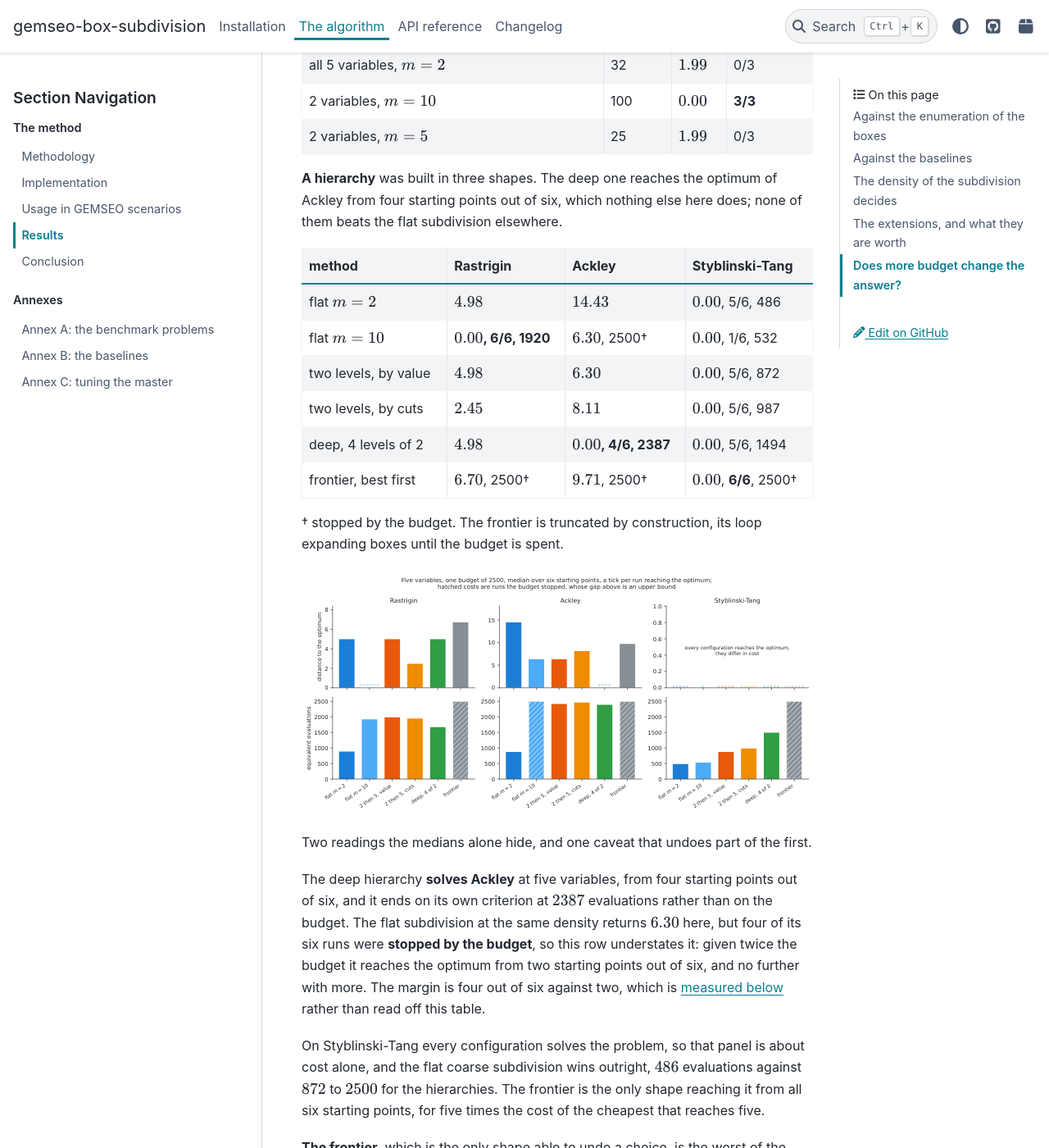
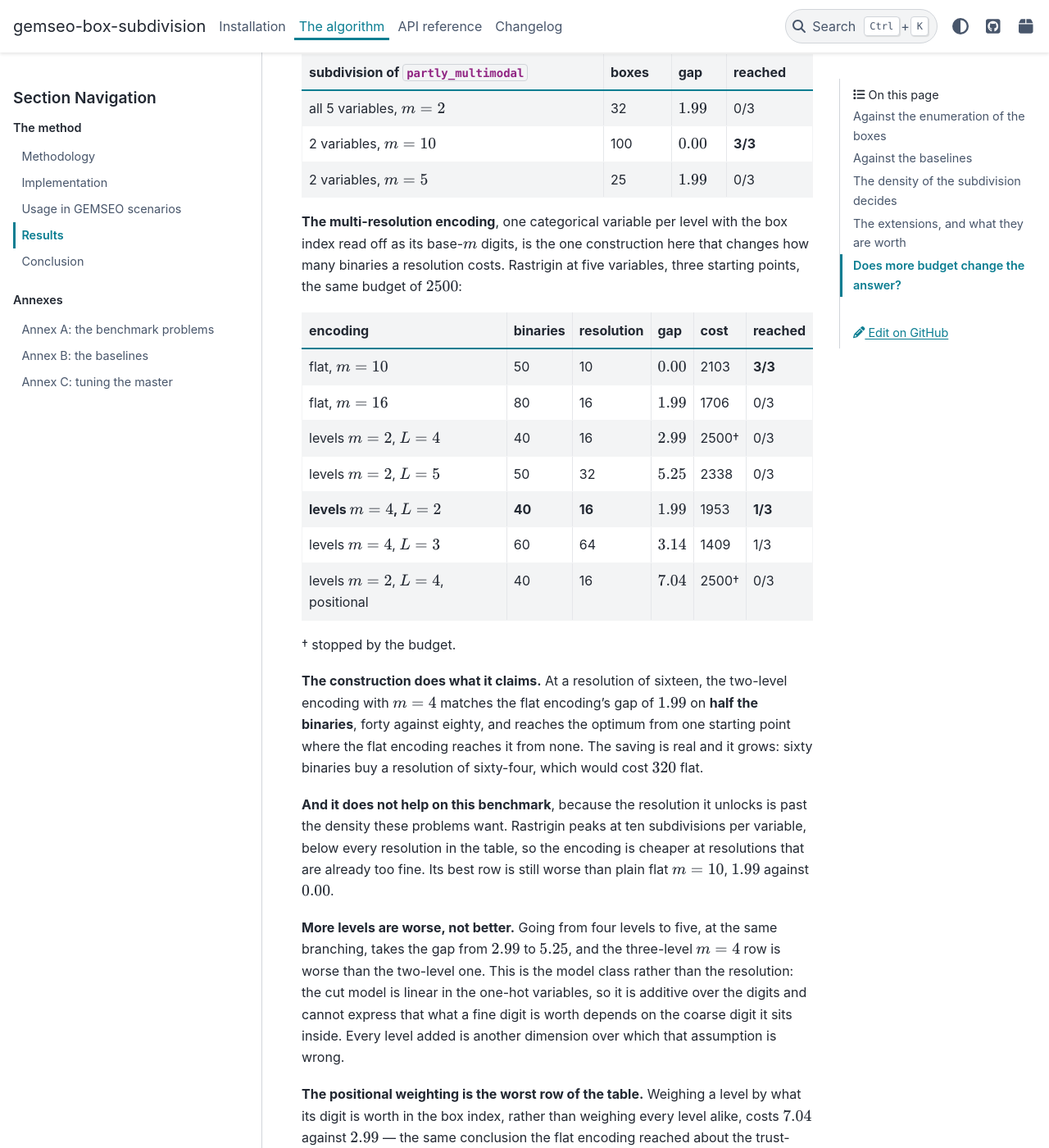
Before and after one commit to SimoneConiglio/Optimization-algorithms, a Sphinx documentation site: the page built from docs/algorithm/benchmark.md, in a window 1280 px wide and 1400 px high, scrolled down 6242 px. Shown: the whole window at 82% size. Built offline with Sphinx 7.4.7 and the PyData theme 0.15.4, drawn with Linux system fonts in a browser that asks for light colours; some of the changed text lies outside the part shown.

Commit message:
Present the multi-resolution encoding in the results
At a resolution of sixteen the two-level encoding matches the flat one's gap on
half the binaries and reaches the optimum from one starting point where the flat
encoding reaches it from none, so the construction does what it claims. It still
loses to plain flat m=10, the resolution it makes affordable being past the
density this benchmark wants, and adding levels makes it worse rather than
better, the cut model being additive over the digits.

```diff
--- a/docs/algorithm/benchmark.md
+++ b/docs/algorithm/benchmark.md
@@ -197,10 +197,13 @@ a gap of $1.00$ and two starting points out of six to a solve from all six.
 
 ## The extensions, and what they are worth
 
-Three extensions were built on top of the method and measured at equal budget,
-five variables, six starting points, $2500$ equivalent evaluations. None of them
-becomes a default, and each says something about where the method's difficulty
-lies. The sweeps behind these numbers are in [annex C](tuning.md).
+Four extensions were built on top of the method and measured at equal budget,
+five variables, $2500$ equivalent evaluations. None of them becomes a default,
+and each says something about where the method's difficulty lies: subdividing
+some variables only, the multi-resolution encoding, the hierarchies, and the
+scores that rank a box. They are derived in
+[the methodology](methodology.md#one-master-several-levels-the-multi-resolution-encoding)
+and the sweeps behind them are in [annex C](tuning.md).
 
 **Subdividing some variables only** wins where the multimodality is concentrated
 and loses where it is not, which is the requirement of the method restated: a
@@ -211,6 +214,49 @@ variable left out keeps all of its basins inside every box.
 | all 5 variables, $m=2$ | 32 | $1.99$ | 0/3 |
 | 2 variables, $m=10$ | 100 | **$0.00$** | **3/3** |
 | 2 variables, $m=5$ | 25 | $1.99$ | 0/3 |
+
+**The multi-resolution encoding**, one categorical variable per level with the
+box index read off as its base-$m$ digits, is the one construction here that
+changes how many binaries a resolution costs. Rastrigin at five variables, three
+starting points, the same budget of $2500$:
+
+| encoding | binaries | resolution | gap | cost | reached |
+|----------|----------|------------|-----|------|---------|
+| flat, $m=10$ | 50 | 10 | **$0.00$** | 2103 | **3/3** |
+| flat, $m=16$ | 80 | 16 | $1.99$ | 1706 | 0/3 |
+| levels $m=2$, $L=4$ | 40 | 16 | $2.99$ | 2500† | 0/3 |
+| levels $m=2$, $L=5$ | 50 | 32 | $5.25$ | 2338 | 0/3 |
+| **levels $m=4$, $L=2$** | **40** | **16** | **$1.99$** | 1953 | **1/3** |
+| levels $m=4$, $L=3$ | 60 | 64 | $3.14$ | 1409 | 1/3 |
+| levels $m=2$, $L=4$, positional | 40 | 16 | $7.04$ | 2500† | 0/3 |
+
+† stopped by the budget.
+
+**The construction does what it claims.** At a resolution of sixteen, the
+two-level encoding with $m=4$ matches the flat encoding's gap of $1.99$ on
+**half the binaries**, forty against eighty, and reaches the optimum from one
+starting point where the flat encoding reaches it from none. The saving is real
+and it grows: sixty binaries buy a resolution of sixty-four, which would cost
+$320$ flat.
+
+**And it does not help on this benchmark**, because the resolution it unlocks is
+past the density these problems want. Rastrigin peaks at ten subdivisions per
+variable, below every resolution in the table, so the encoding is cheaper at
+resolutions that are already too fine. Its best row is still worse than plain
+flat $m=10$, $1.99$ against $0.00$.
+
+**More levels are worse, not better.** Going from four levels to five, at the
+same branching, takes the gap from $2.99$ to $5.25$, and the three-level $m=4$
+row is worse than the two-level one. This is the model class rather than the
+resolution: the cut model is linear in the one-hot variables, so it is additive
+over the digits and cannot express that what a fine digit is worth depends on
+the coarse digit it sits inside. Every level added is another dimension over
+which that assumption is wrong.
+
+**The positional weighting is the worst row of the table.** Weighing a level by
+what its digit is worth in the box index, rather than weighing every level
+alike, costs $7.04$ against $2.99$ — the same conclusion the flat encoding
+reached about the trust-region metric, in a second setting.
 
 **A hierarchy** was built in three shapes. The deep one reaches the optimum of
 Ackley from four starting points out of six, which nothing else here does; none
```
